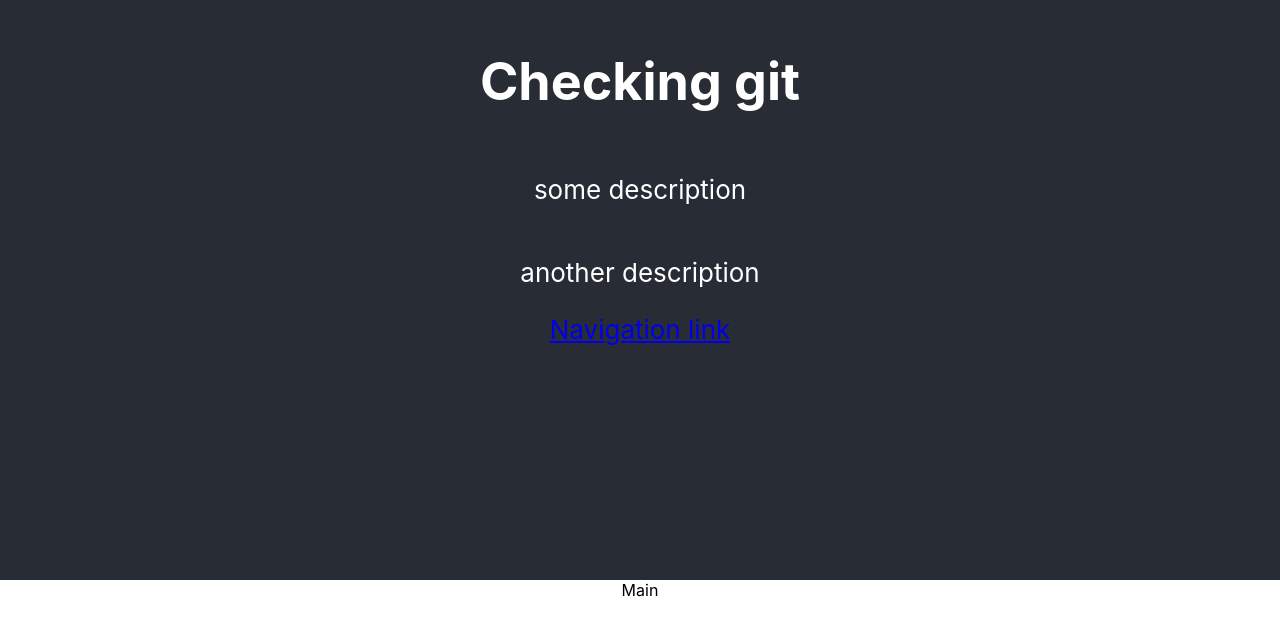
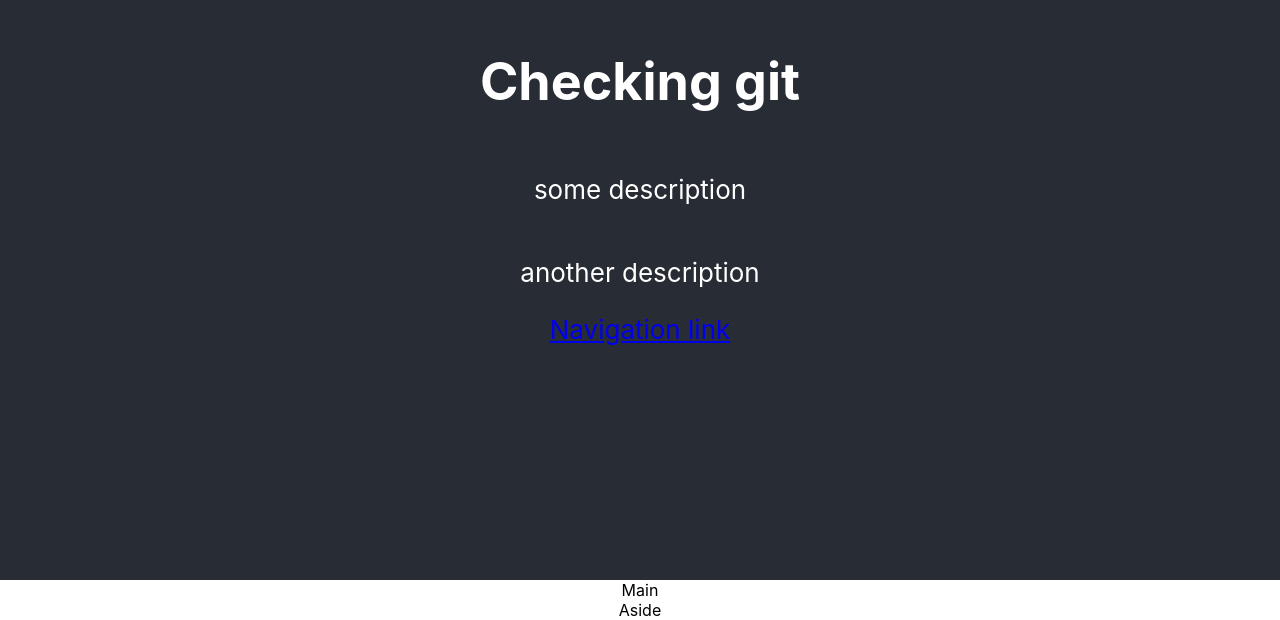
Before and after one commit to nikitaPetrianyk/git-check, a React (Create React App) app: page / in a window 1280 px wide. Shown: the part 220-840 px from the top of the page. Built offline with nearby package versions, Linux system fonts and the light colour scheme.

Commit message:
added aside

```diff
--- a/src/App.js
+++ b/src/App.js
@@ -13,7 +13,9 @@ function App() {
           <a href="#">Navigation link</a>
         </nav>
       </header>
-      <main>Main</main>
+      <main>Main
+        <aside>Aside</aside>
+      </main>
     </div>
   );
 }
```
Also changed, not shown: 1 other file (tests, documents, lock files or other folders).
